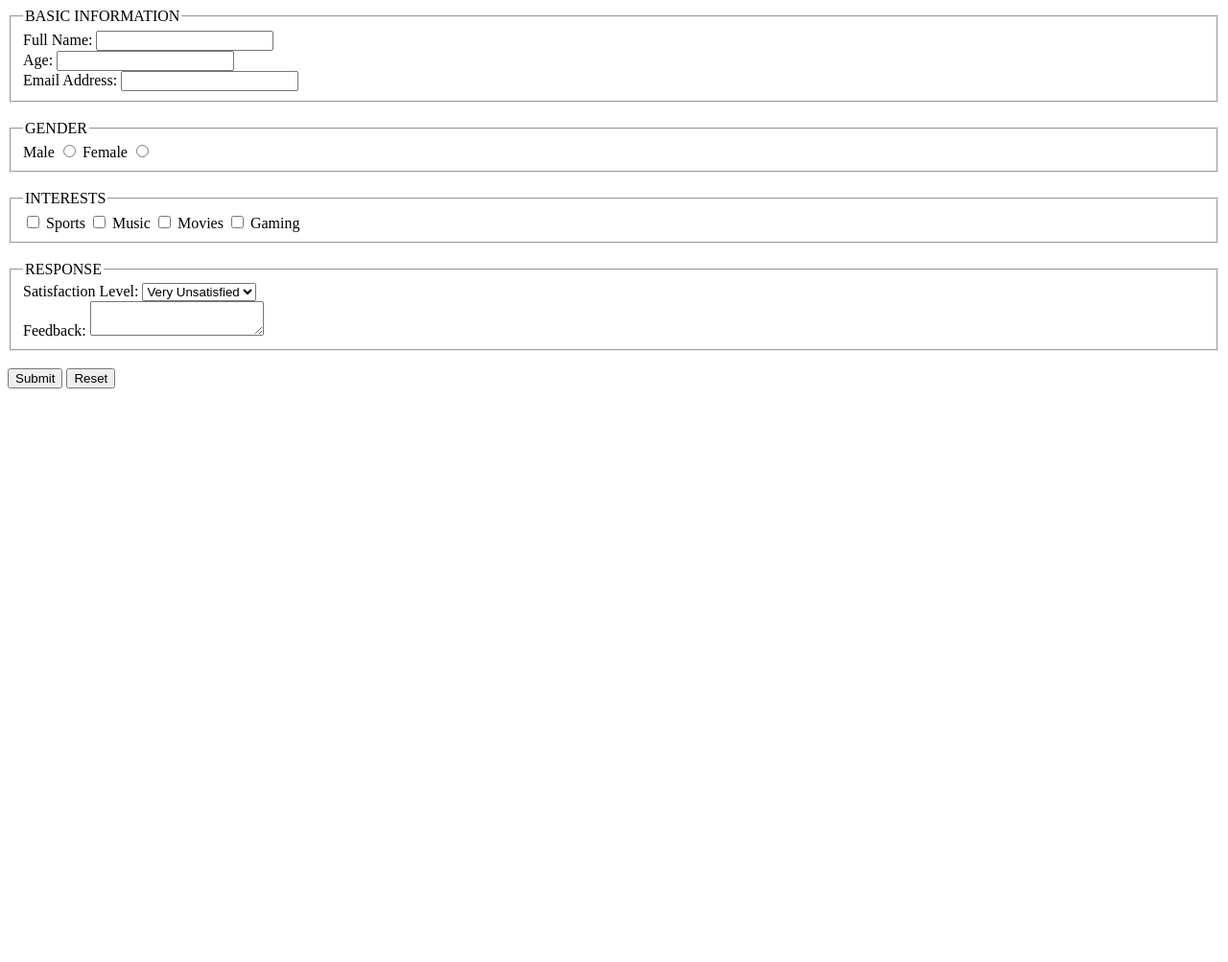
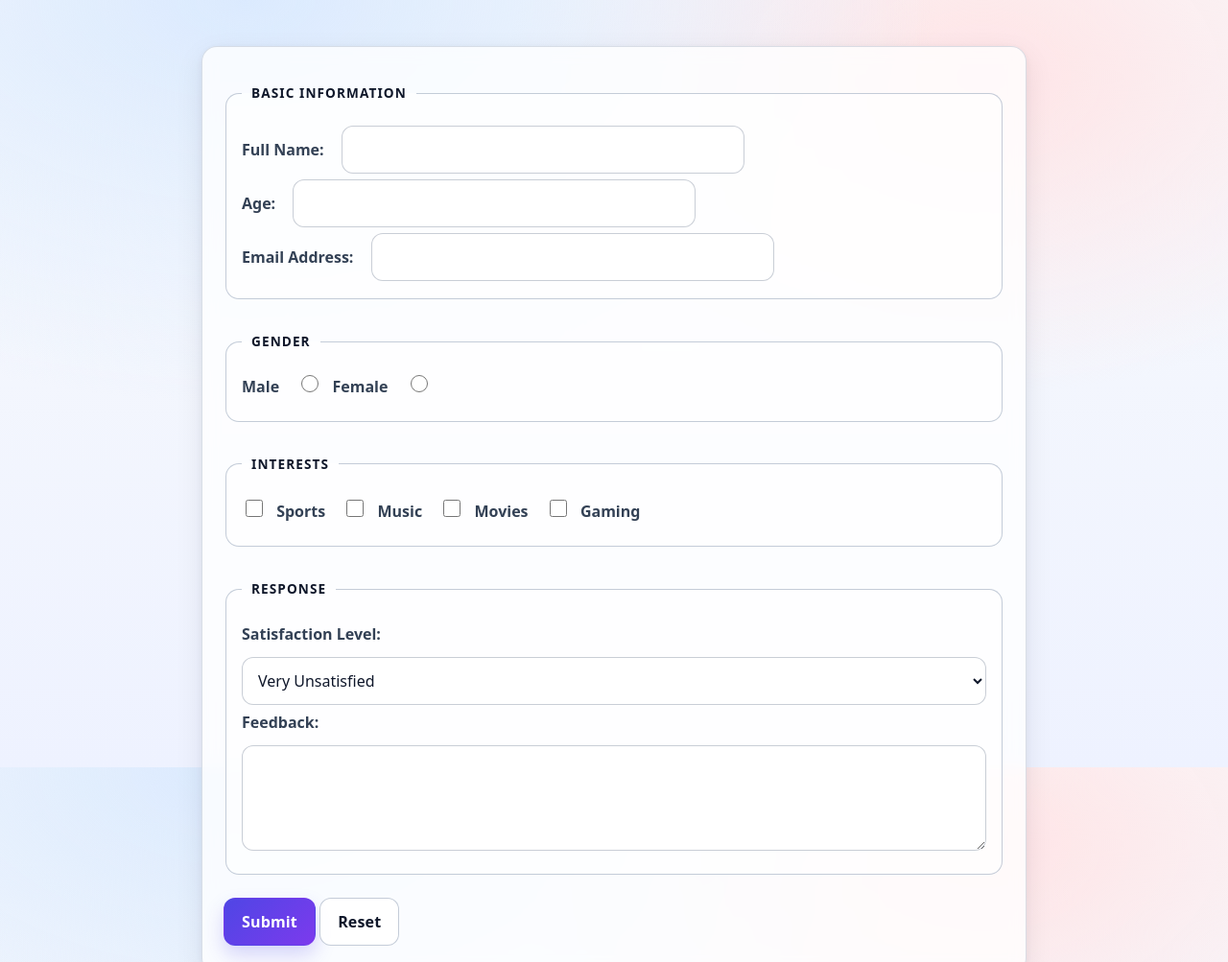
Before and after one commit to dlsud-submissions/itprofelective-html-survey-form, a website: page src/index.html in a window 1280 px wide. Shown: the top 1003 px of the page at 96% size. Before the commit the page ends 800 px from the top, so only its background shows below. Drawn offline with Linux system fonts and the light colour scheme.

Commit message:
styles: add css to html form

```diff
--- a/src/index.html
+++ b/src/index.html
@@ -4,6 +4,7 @@
     <meta charset="UTF-8" />
     <meta name="viewport" content="width=device-width, initial-scale=1.0" />
     <title>My Survey Form</title>
+    <link rel="stylesheet" href="styles.css" />
   </head>
   <body>
     <form
@@ -111,7 +112,7 @@
         <select
           name="satisfaction"
           id="satisfaction"
-          class="satifaction-levels-container"
+          class="satisfaction-levels-container"
         >
           <option value="very-unsatisfied" class="satisfaction-level">
             Very Unsatisfied
--- a/src/styles.css
+++ b/src/styles.css
@@ -0,0 +1,234 @@
+/* CSS Reset / Base */
+*,
+*::before,
+*::after {
+  box-sizing: border-box;
+}
+
+html,
+body {
+  height: 100%;
+}
+
+body {
+  margin: 0;
+  font-family:
+    system-ui,
+    -apple-system,
+    Segoe UI,
+    Roboto,
+    Helvetica,
+    Arial,
+    "Apple Color Emoji",
+    "Segoe UI Emoji";
+  line-height: 1.5;
+  color: #0f172a;
+  background:
+    radial-gradient(1200px 700px at 20% 0%, #dbeafe 0%, transparent 60%),
+    radial-gradient(900px 600px at 80% 10%, #ffe4e6 0%, transparent 55%),
+    linear-gradient(180deg, #f8fafc 0%, #eef2ff 100%);
+}
+
+img,
+svg {
+  display: block;
+}
+
+button,
+input,
+select,
+textarea {
+  font: inherit;
+}
+
+/* Layout */
+.form-container {
+  max-width: 860px;
+  margin: 48px auto;
+  padding: 28px 22px;
+
+  background: rgba(255, 255, 255, 0.78);
+  border: 1px solid rgba(148, 163, 184, 0.35);
+  border-radius: 16px;
+  box-shadow:
+    0 10px 30px rgba(15, 23, 42, 0.08),
+    0 2px 8px rgba(15, 23, 42, 0.06);
+
+  backdrop-filter: blur(8px);
+}
+
+form fieldset {
+  border: 1px solid rgba(148, 163, 184, 0.55);
+  border-radius: 14px;
+  padding: 18px 16px;
+  background: rgba(255, 255, 255, 0.55);
+}
+
+form legend {
+  padding: 0 10px;
+  font-weight: 800;
+  letter-spacing: 0.08em;
+  text-transform: uppercase;
+  font-size: 0.85rem;
+  color: #0f172a;
+}
+
+/* Typography / Labels */
+.label-text {
+  display: inline-block;
+  margin: 6px 8px 6px 0;
+  font-weight: 650;
+  color: #334155;
+}
+
+.form-container {
+  display: block;
+}
+
+form fieldset {
+  margin-top: 10px;
+}
+
+/* Controls */
+.input-text,
+.input-number,
+.input-email,
+.input-textarea,
+.satisfaction-levels-container,
+.satisfaction-level {
+  width: 100%;
+}
+
+.input-text,
+.input-number,
+.input-email,
+.input-textarea,
+.satisfaction-levels-container {
+  margin-top: 6px;
+  padding: 12px 12px;
+  border-radius: 12px;
+  border: 1px solid rgba(100, 116, 139, 0.35);
+  background: rgba(255, 255, 255, 0.9);
+  color: #0f172a;
+  transition:
+    border-color 140ms ease,
+    box-shadow 140ms ease,
+    transform 140ms ease;
+}
+
+/* Make textarea slightly taller */
+.input-textarea {
+  min-height: 110px;
+  resize: vertical;
+}
+
+/* Remove default inner spacing quirks for select on some browsers */
+.satifaction-levels-container {
+  appearance: none;
+}
+
+/* Better checkbox/radio spacing */
+.input-radio,
+.input-checkbox {
+  width: 18px;
+  height: 18px;
+  margin-right: 10px;
+  accent-color: #4f46e5;
+}
+
+/* Inline label wrappers for gender/interest sections */
+fieldset .label-text {
+  margin-right: 14px;
+}
+
+/* Focus styles (accessibility) */
+.input-text:focus,
+.input-number:focus,
+.input-email:focus,
+.input-textarea:focus,
+.satifaction-levels-container:focus,
+.button:focus-visible {
+  outline: 3px solid rgba(79, 70, 229, 0.35);
+  outline-offset: 2px;
+  border-color: rgba(79, 70, 229, 0.65);
+  box-shadow: 0 0 0 6px rgba(79, 70, 229, 0.12);
+}
+
+/* Buttons */
+.button {
+  display: inline-flex;
+  align-items: center;
+  justify-content: center;
+  gap: 10px;
+
+  padding: 12px 18px;
+  border-radius: 12px;
+  border: 1px solid transparent;
+  cursor: pointer;
+  font-weight: 750;
+  letter-spacing: 0.01em;
+  transition:
+    transform 140ms ease,
+    box-shadow 140ms ease,
+    background-color 140ms ease,
+    border-color 140ms ease;
+}
+
+.submit-button {
+  background: linear-gradient(135deg, #4f46e5 0%, #7c3aed 100%);
+  color: white;
+  box-shadow: 0 10px 20px rgba(79, 70, 229, 0.22);
+}
+
+.submit-button:hover {
+  transform: translateY(-1px);
+  box-shadow: 0 14px 24px rgba(79, 70, 229, 0.26);
+}
+
+.reset-button {
+  background: rgba(255, 255, 255, 0.85);
+  color: #0f172a;
+  border-color: rgba(148, 163, 184, 0.55);
+}
+
+.reset-button:hover {
+  transform: translateY(-1px);
+  background: rgba(255, 255, 255, 0.98);
+  box-shadow: 0 10px 20px rgba(15, 23, 42, 0.08);
+}
+
+.button:active {
+  transform: translateY(0px);
+}
+
+/* Make the checkbox/radio groups feel grouped */
+form fieldset {
+  display: block;
+}
+
+form fieldset > label {
+  display: inline-flex;
+  align-items: center;
+}
+
+/* Responsive */
+@media (min-width: 720px) {
+  /* Two-column layout for BASIC INFO when screen is wide */
+  /* Existing markup has <br>; we improve spacing and keep it responsive */
+  #full-name,
+  #age,
+  #email {
+    max-width: 420px;
+  }
+}
+
+@media (max-width: 520px) {
+  .form-container {
+    margin: 18px;
+    padding: 20px 14px;
+  }
+
+  .button {
+    width: 100%;
+  }
+}
```
